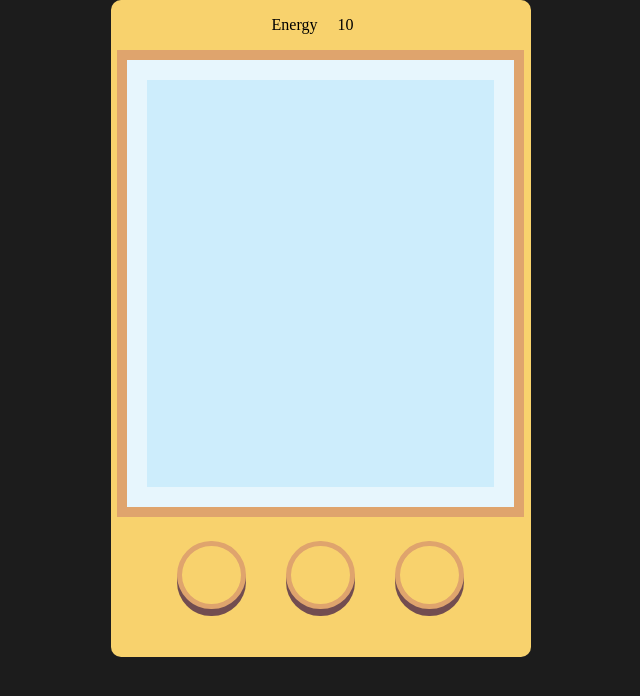
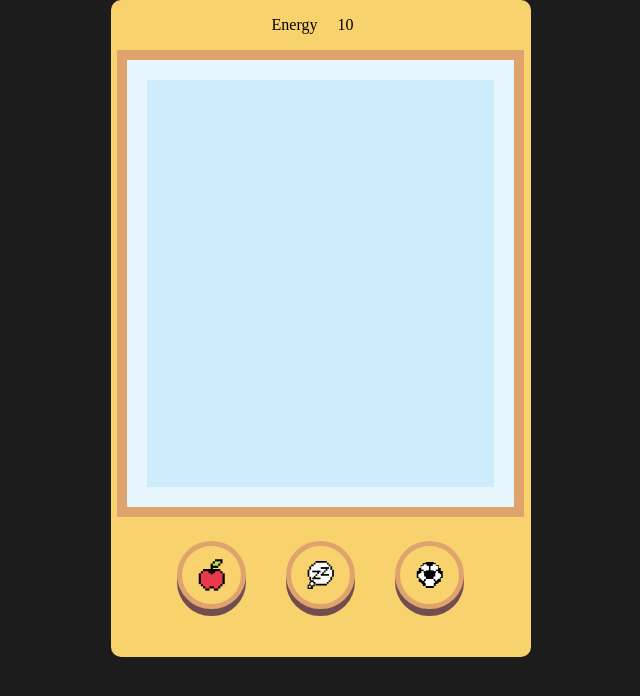
Before and after one commit to AniaPiWo/tamagotchi, a plain HTML site: page index.html in a window 1280 px wide. Shown: the whole page, without its empty margins (319-959 px from the left). Drawn offline with Linux system fonts and the light colour scheme.

Commit message:
add icons

```diff
--- a/index.html
+++ b/index.html
@@ -10,9 +10,15 @@
       <p class="bar">Energy <span class="health" /></p>
       <div class="gameBoy__screenBox"></div>
       <div class="gameBoy__buttonBox">
-        <button class="gameBoy__button eat"></button>
-        <button class="gameBoy__button sleep"></button>
-        <button class="gameBoy__button play"></button>
+        <button class="gameBoy__button eat">
+          <img src="./icons/apple.png" alt="pexel apple" />
+        </button>
+        <button class="gameBoy__button sleep">
+          <img src="./icons/zzz.png" alt="comic buuble with two z" />
+        </button>
+        <button class="gameBoy__button play">
+          <img src="./icons/ball.png" alt="pexel football" />
+        </button>
       </div>
     </div>
     <script src="./app.js" type="module"></script>
--- a/styles.css
+++ b/styles.css
@@ -58,4 +58,7 @@ body {
   background: #f8d26d;
   margin-top: 24px;
   margin-bottom: 47.94px;
+  display: flex;
+  align-items: center;
+  justify-content: center;
 }
```
Also changed, not shown: icons/apple.png (added), icons/ball.png (added), icons/zzz.png (added).
